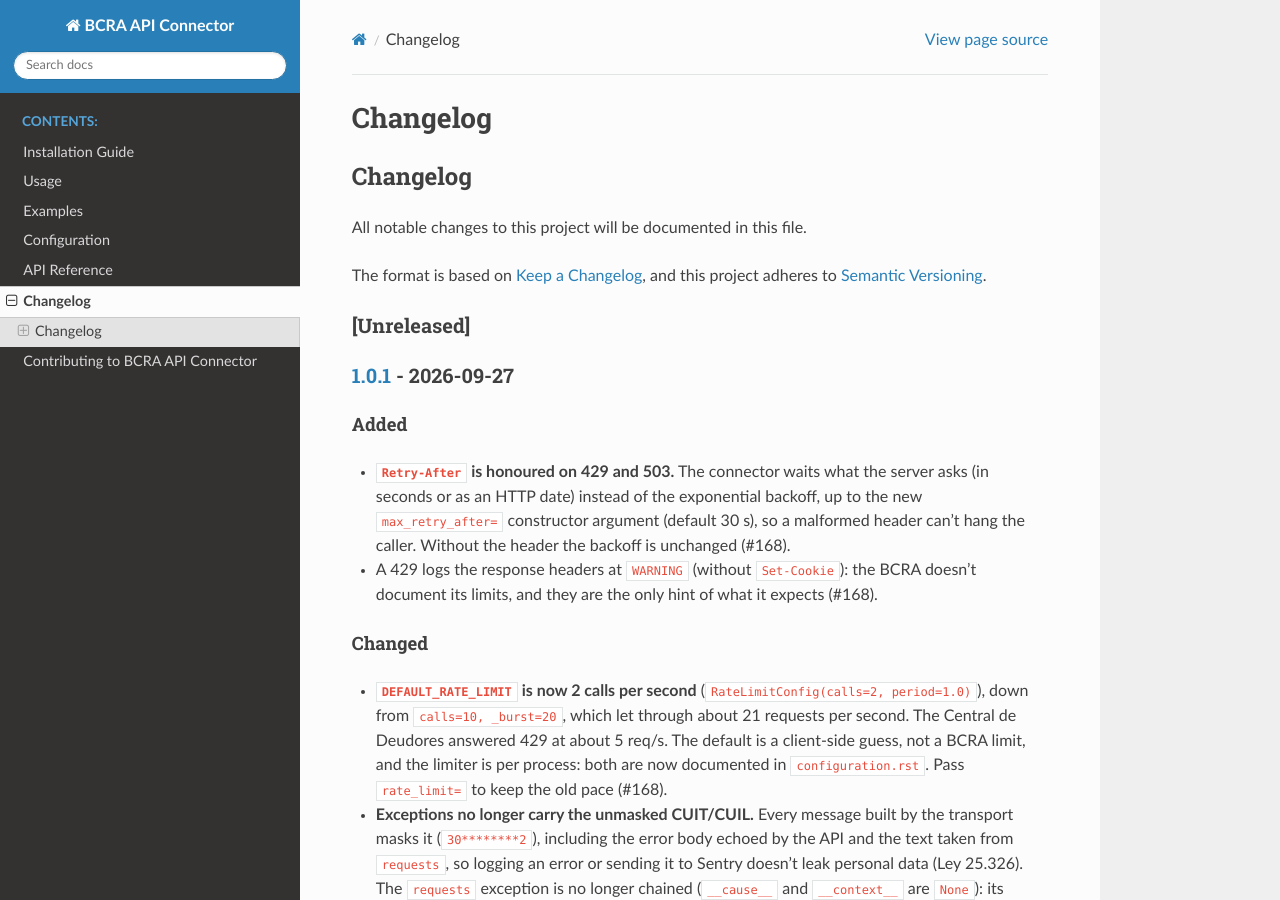
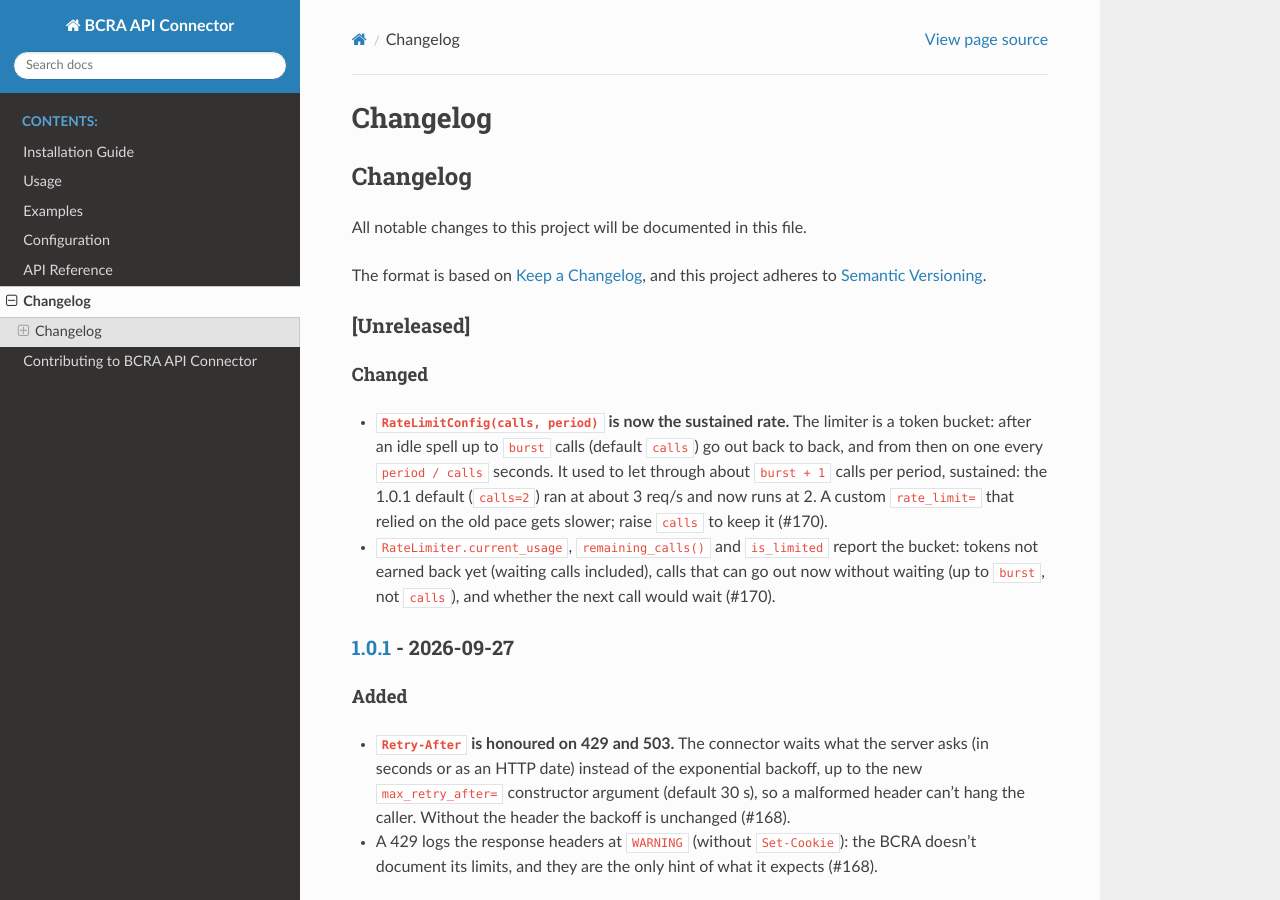
Before and after one commit to PPeitsch/bcra-connector, a Sphinx documentation site: the page built from docs/source/changelog.rst, in a window 1280 px wide and 900 px high. Built offline with Sphinx 7.4.7 and the Read the Docs theme 3.1.0, drawn with Linux system fonts in a browser that asks for light colours; the version number could not be read and is left out.

Commit message:
[fix]: Make calls per period the limiter's sustained rate
RateLimitConfig(calls, period, _burst) reads as "calls per period",
but the sliding-window limiter let through about burst + 1 requests
per period, sustained: no delay while the window held fewer than
burst timestamps, plus one extra per window because acquire()
records the timestamp before the caller sleeps. The 1.0.1 default
(calls=2) ran at ~3 req/s.

 - RateLimiter is now a token bucket: it holds up to burst tokens
   and earns calls per period. acquire() takes the token even when
   the caller has to wait, so concurrent callers line up one token
   apart.
 - current_usage, remaining_calls() and is_limited report the
   bucket.
 - Tests run on a fake clock and check every period over ten, not
   only the first window; they fail on the old limiter.
 - README and configuration.rst describe the sustained rate.

Behavior change for 1.1: a custom rate_limit= gets slower.

Resolves: #170

```diff
--- a/CHANGELOG.md
+++ b/CHANGELOG.md
@@ -7,6 +7,17 @@
 
 
 ## [Unreleased]
+
+### Changed
+- **`RateLimitConfig(calls, period)` is now the sustained rate.** The limiter is a token
+  bucket: after an idle spell up to `burst` calls (default `calls`) go out back to back,
+  and from then on one every `period / calls` seconds. It used to let through about
+  `burst + 1` calls per period, sustained: the 1.0.1 default (`calls=2`) ran at about
+  3 req/s and now runs at 2. A custom `rate_limit=` that relied on the old pace gets
+  slower; raise `calls` to keep it (#170).
+- `RateLimiter.current_usage`, `remaining_calls()` and `is_limited` report the bucket:
+  tokens not earned back yet (waiting calls included), calls that can go out now without
+  waiting (up to `burst`, not `calls`), and whether the next call would wait (#170).
 
 ## [1.0.1] - 2026-09-27
 
--- a/docs/source/configuration.rst
+++ b/docs/source/configuration.rst
@@ -151,6 +151,11 @@
 
    connector = BCRAConnector(rate_limit=RateLimitConfig(calls=1, period=1.0))
 
+``calls`` per ``period`` is the sustained rate: a loop that keeps requesting gets one
+request every ``period / calls`` seconds. After an idle spell, up to ``calls`` requests
+go out back to back before the spacing starts (it is a token bucket), so no window of
+``period`` seconds carries more than about twice ``calls``.
+
 The limiter belongs to the connector instance and lives in the process. Several
 processes or workers, each with its own connector, don't coordinate with each other: if
 they share the BCRA's budget, splitting it between them is up to your application.
```
Also changed, not shown: README.md (+4 -0 lines), 3 other files.
